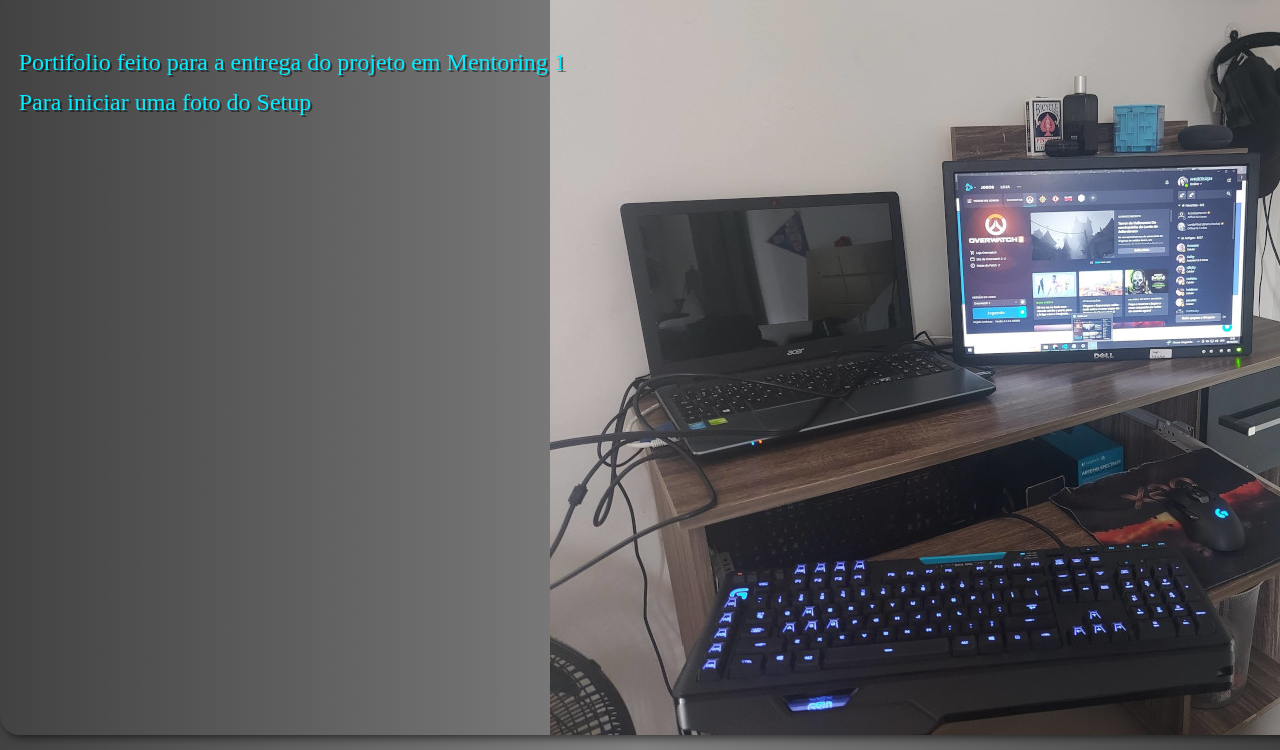
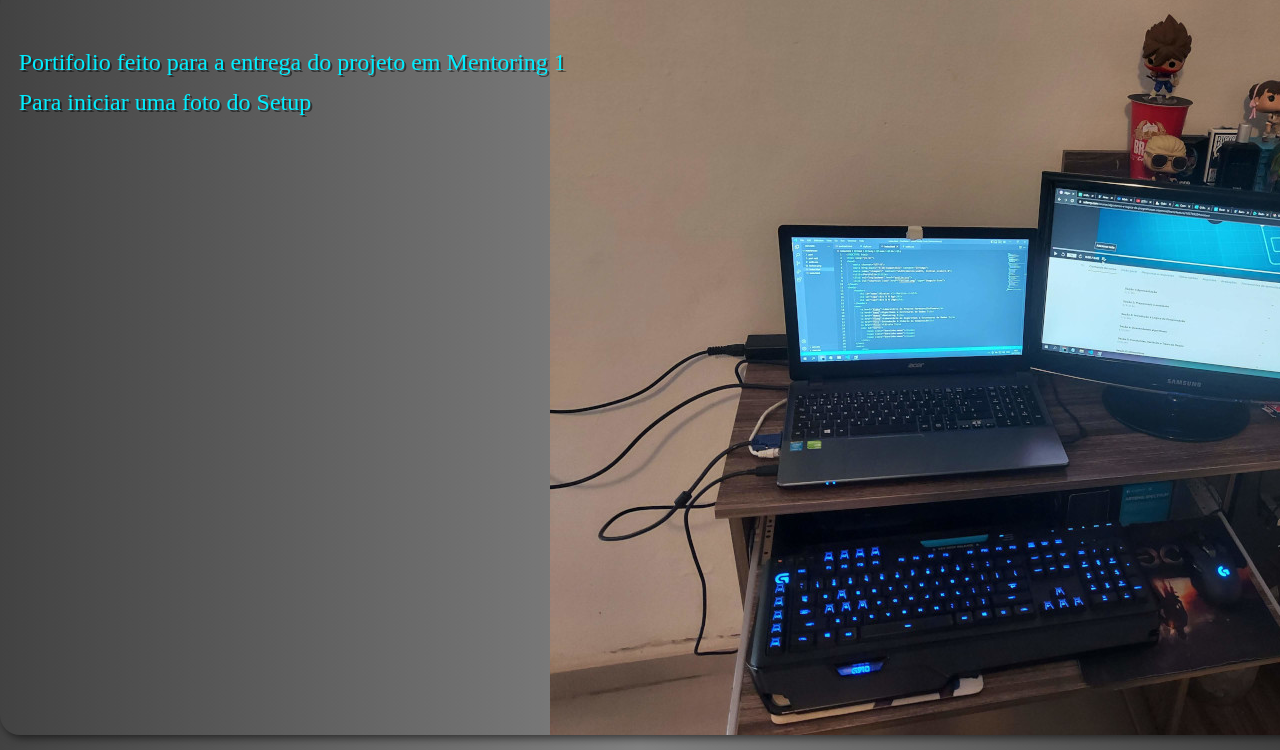
Before and after one commit to NicolasMartinsL/Portifolio-Mentoring, a plain HTML site: page index.html in a window 1280 px wide. Shown: the part 271-1021 px from the top of the page. Drawn offline with Linux system fonts and the light colour scheme.

Commit message:
Update index.html

```diff
--- a/index.html
+++ b/index.html
@@ -32,7 +32,7 @@
             <h2>Inicio</h2>
             <p id="texto1">Portifolio feito para a entrega do projeto em Mentoring 1</p>
             <p id="texto2">Para iniciar uma foto do Setup</p>
-            <img id="sobre" src="port redi/setup.jpg" alt="">
+            <img id="sobre" src="20221204_162136.jpg" alt="">
             <br>
         </div>
         <div>
```
